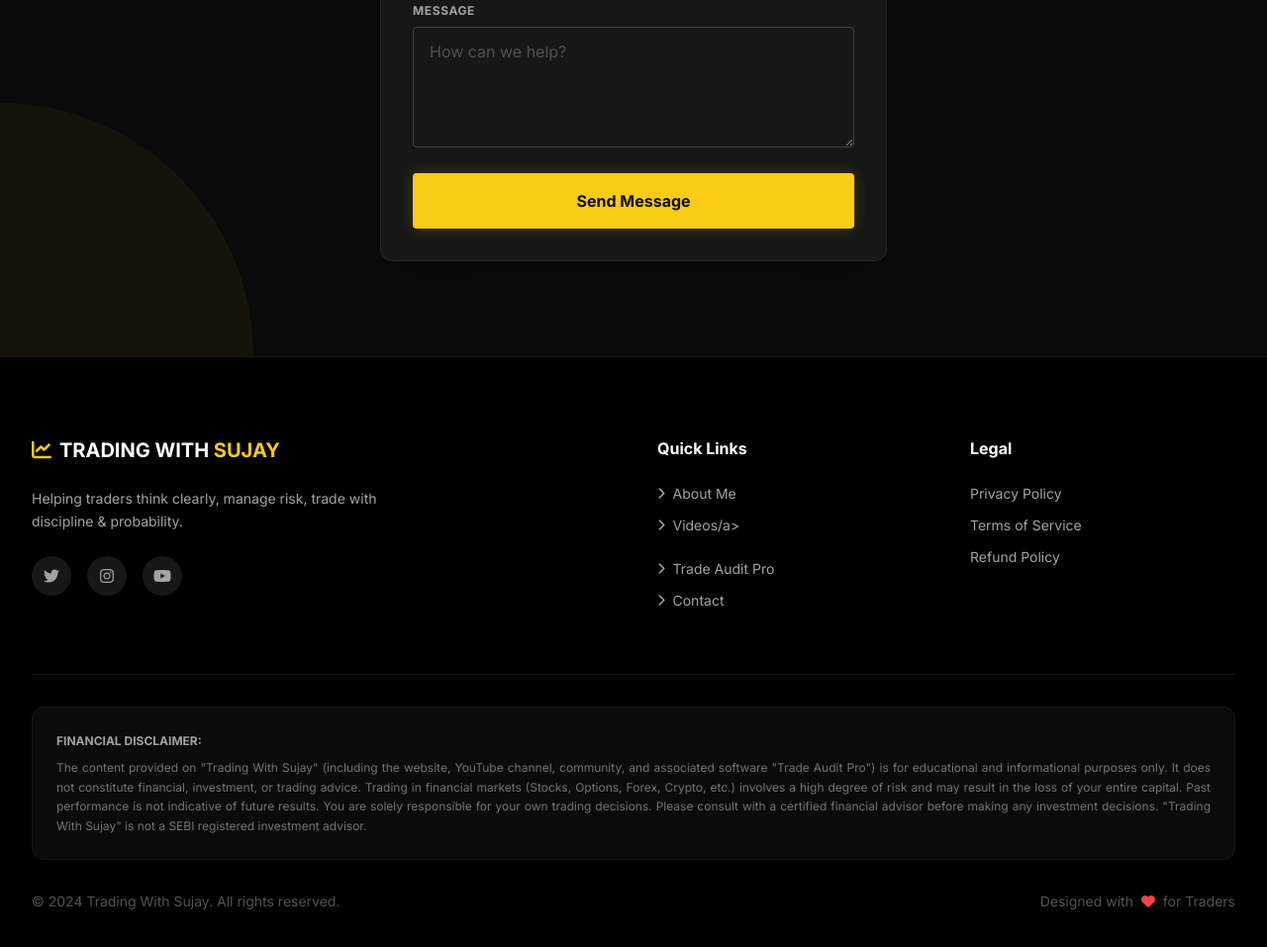
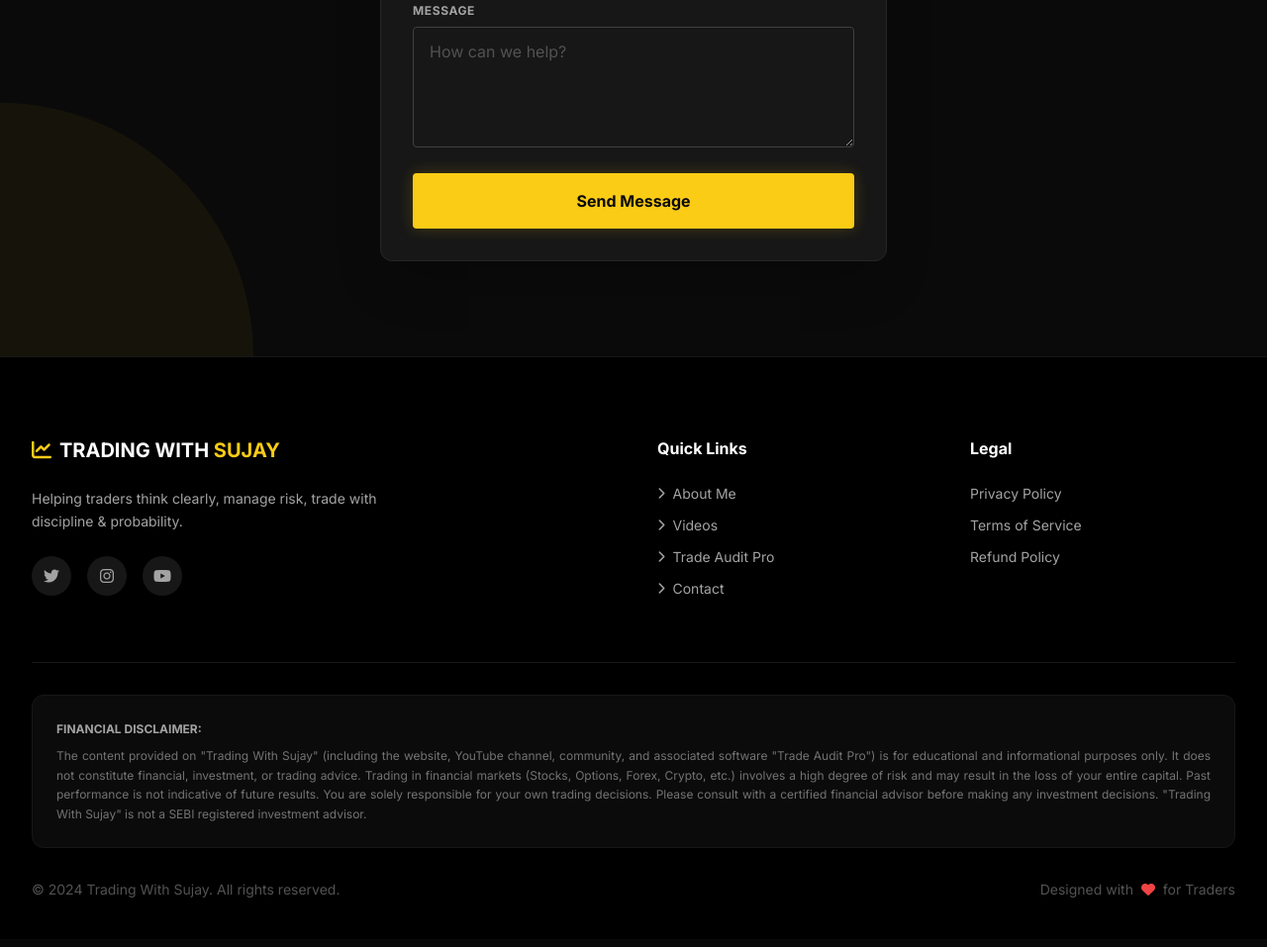
Before and after one commit to tradingwithsujay/001, a plain HTML site: page index.html in a window 1280 px wide. Shown: the part 4176-5133 px from the top of the page at 99% size. Drawn offline with nearby package versions, Linux system fonts and the light colour scheme.

Commit message:
Update index.html

```diff
--- a/index.html
+++ b/index.html
@@ -463,7 +463,7 @@ Let’s build this healthy community together </p>
                     <h4 class="text-white font-bold mb-6">Quick Links</h4>
                     <ul class="space-y-3 text-sm">
                         <li><a href="#about" class="hover:text-brand-yellow transition-colors flex items-center gap-2"><i class="fa-solid fa-chevron-right text-xs"></i> About Me</a></li>
-                        <li><a href="#videos" class="hover:text-brand-yellow transition-colors flex items-center gap-2"><i class="fa-solid fa-chevron-right text-xs"></i> Videos/a></li>
+                        <li><a href="#videos" class="hover:text-brand-yellow transition-colors flex items-center gap-2"><i class="fa-solid fa-chevron-right text-xs"></i> Videos</a></li>
                         <li><a href="https://tradingwithsujay.github.io/tradeauditpro/" class="hover:text-brand-yellow transition-colors flex items-center gap-2"><i class="fa-solid fa-chevron-right text-xs"></i> Trade Audit Pro</a></li>
                         <li><a href="#contact" class="hover:text-brand-yellow transition-colors flex items-center gap-2"><i class="fa-solid fa-chevron-right text-xs"></i> Contact</a></li>
                     </ul>
```
